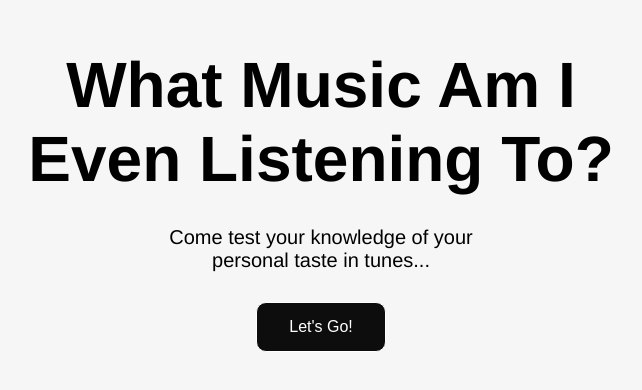
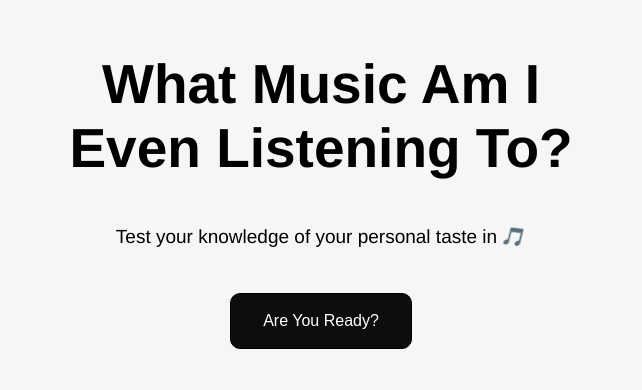
Before and after one commit to c-waller/what-am-i-listening-to, a React (Vite) app: page / in a window 1280 px wide. Shown: the part 200-590 px from the top of the page, without its empty margins (319-961 px from the left). Built offline with nearby package versions, Linux system fonts and the light colour scheme.

Commit message:
Made some changes to styling/content. Cool emoji animation too!

```diff
--- a/src/App.tsx
+++ b/src/App.tsx
@@ -1,15 +1,18 @@
 import './styles.css'
+import { BrowserRouter as Router, Route, Routes} from 'react-router-dom'
+
 function App()
 {
   return (
-    <div className="container">
-
-      <h1 id ="title"> What Music Am I <br /> Even Listening To? </h1>
-      <p id ="artists"> Come test your knowledge of your <br />personal taste in tunes... <br /></p>
-      <button id="quiz-button"> Let's Go! </button>
-
-    </div>
+    <>
+      {/* <header></header> */}
+      <div className="container">
+        <h1 id ="title"> What Music Am I <br /> Even Listening To? </h1>
+        <p id ="artists"> Test your knowledge of your personal taste in <span id = "note"> 🎵 </span><br /></p>
+        {/* <p id ="artists"> Come test your knowledge of your <br />personal taste in  "The Hellp"... <br /></p> */}
+        <button id="quiz-button"> Are You Ready? </button>
+      </div>
+    </>
   )
 }
-
 export default App
--- a/src/styles.css
+++ b/src/styles.css
@@ -2,26 +2,23 @@ body{
     margin: 0;
     padding: 0;
     overflow: hidden;
+    font-family: Helvetica, sans-serif;
 }
 
 .container
 {
     height: 100vh;
-
     background-color: rgba(246, 246, 246, 0.957);
-
-    font-family: Helvetica, sans-serif;
     font-size: xx-large;
-
+    display: flex;
     align-items: center;
     justify-content: center;
     flex-direction: column;
-
-    display: flex;
 }
 
 #title
 {
+    font-size: 55px;
     text-align: center;
     margin: 0;
 }
@@ -29,18 +26,59 @@ body{
 #quiz-button
 {
     background-color: #0d0d0d;
-    border: thin solid;
+    border: thin solid black;
     border-radius: 10px;
+    text-decoration: none;
     color: white;
-    padding: 15px 32px;
+    padding: 18px 32px;
     text-align: center;
     font-size: 16px;
     margin: 0;
+    cursor: pointer;
+    -webkit-transition-duration: 0.4s; /* Safari */
+    transition-duration: 0.4s;
+}
+
+#quiz-button:hover
+{
+    box-shadow: 0 12px 16px 0 rgba(0,0,0,0.24),0 17px 50px 0 rgba(0,0,0,0.19);
 }
 
 #artists
 {
     text-align: center;
-    font-size: 20px;
-    margin: 30px;
+    font-size: 19px;
+    margin: 45px;
 }
+
+header
+{
+    background-color: rgba(246, 246, 246, 0.957);
+    color: #5B5B5B;
+    text-align: left;
+    padding: 10px;
+    position: absolute;
+    width: 100%;
+    height: 35px;
+    border-bottom: 1.5px solid #E5E5E5;
+  }
+
+  #note {
+    animation-name: wave-animation;  /* Refers to the name of your @keyframes element below */
+    animation-duration: 5s;        /* Change to speed up or slow down */
+    animation-iteration-count: infinite;  /* Never stop waving :) */
+    transform-origin: 50%;       /* Pivot around the bottom-left palm */
+    display: inline-block;
+  }
+
+  @keyframes wave-animation
+  {
+    0% { transform: rotate( 0.0deg) }
+   10% { transform: rotate(14.0deg) }
+   20% { transform: rotate(-8.0deg) }
+   30% { transform: rotate(14.0deg) }
+   40% { transform: rotate(-4.0deg) }
+   50% { transform: rotate(10.0deg) }
+   60% { transform: rotate( 0.0deg) }
+  100% { transform: rotate( 0.0deg) }
+}
```
